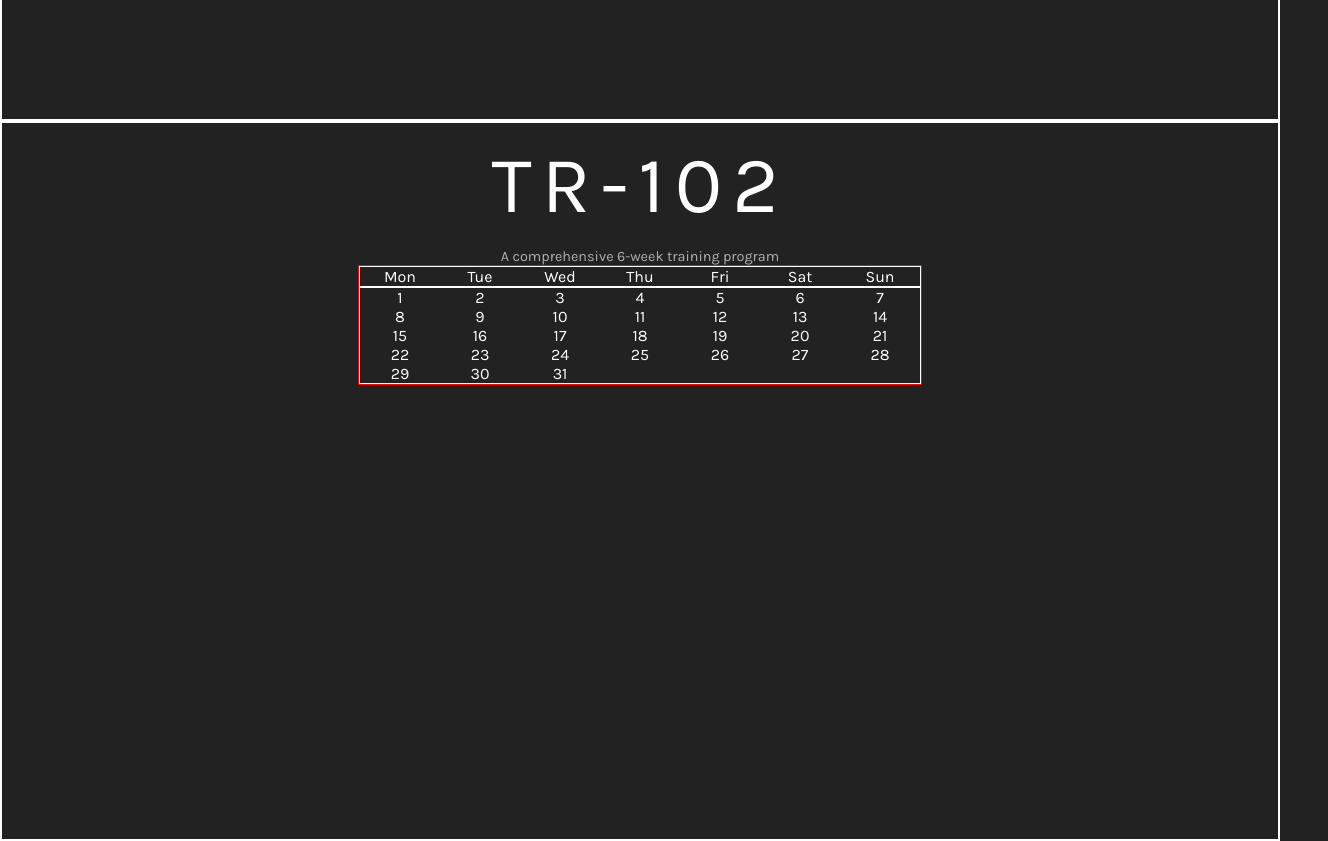
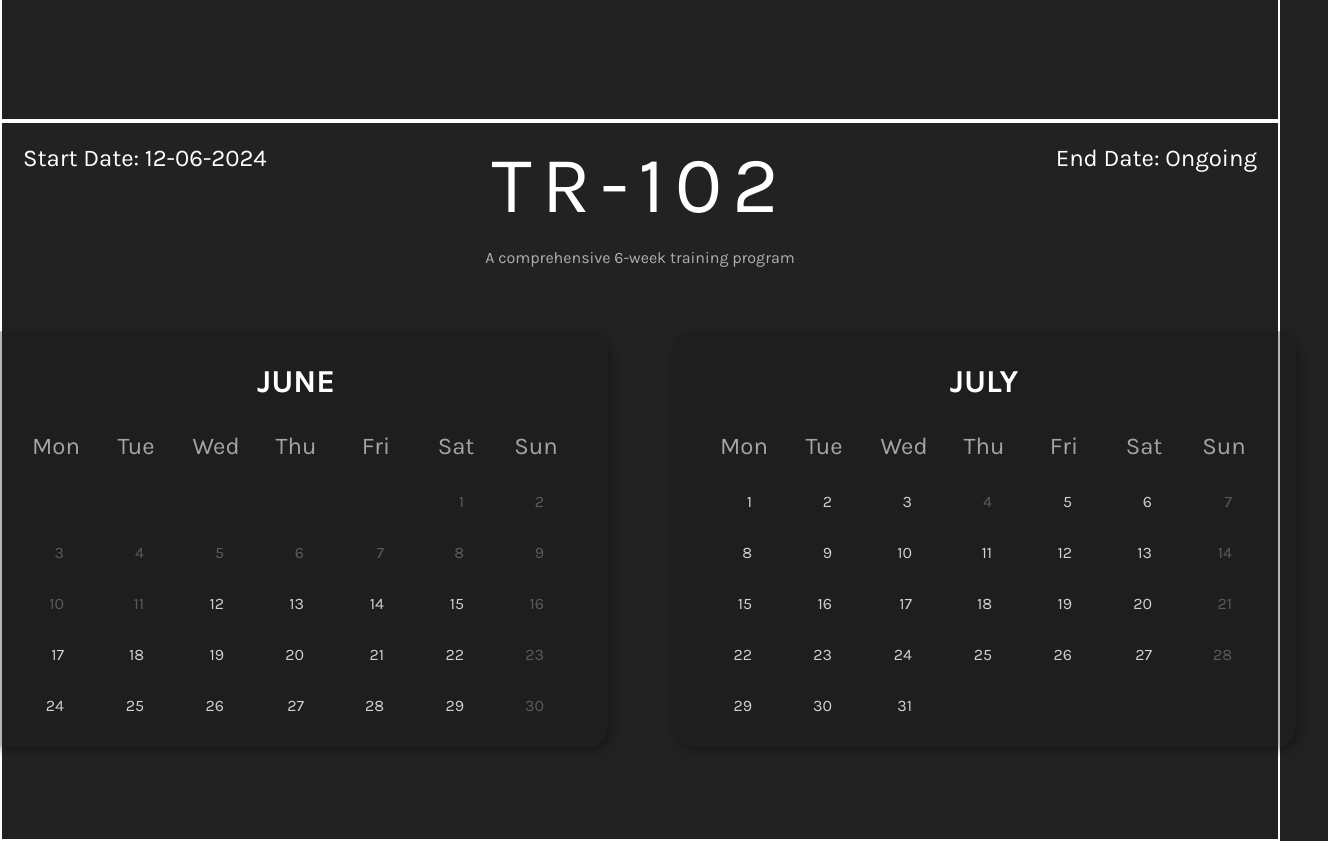
Before and after one commit to Pawandadra/Daily-Diary, a plain HTML site: page index.html in a window 1280 px wide. Shown: the part 700-1541 px from the top of the page, 1328 px wide, since content can reach past the window. Drawn offline with Linux system fonts and the light colour scheme.

Commit message:
cutomized calender added with linked files to dates

```diff
--- a/index.html
+++ b/index.html
@@ -1,15 +1,18 @@
 <!DOCTYPE html>
 <html lang="en">
+
 <head>
     <meta charset="UTF-8">
     <meta name="viewport" content="width=device-width, initial-scale=1.0">
     <link rel="preconnect" href="https://fonts.googleapis.com">
     <link rel="preconnect" href="https://fonts.gstatic.com" crossorigin>
-    <link href="https://fonts.googleapis.com/css2?family=Karla:ital,wght@0,200..800;1,200..800&display=swap" rel="stylesheet">
+    <link href="https://fonts.googleapis.com/css2?family=Karla:ital,wght@0,200..800;1,200..800&display=swap"
+        rel="stylesheet">
     <link rel="stylesheet" href="./source code/style.css">
     <link rel="icon" type="image/png" sizes="32x32" href="./assets/images/logo.png">
     <title>Pawan | Daily Diary</title>
 </head>
+
 <body>
     <header>
         <nav>
@@ -23,15 +26,21 @@
 
     <div id="home">
         <img src="./assets/images/logo.png" alt="logo" id="logoImg">
-        <p id="homeText">This page is used to maintain the Daily Diary of my <b>6-week industrial training</b> at <b>RYAZ Technologies</b> in Ludhiana. During this training, I am focusing on web development, primarily working with <b>HTML</b>, <b>CSS</b>, and <b>JavaScript</b>. This diary will document my daily activities, learning experiences, and projects, providing a comprehensive record of my training journey. Feel free to explore and contact me for any queries.</p>
+        <p id="homeText">This page is used to maintain the Daily Diary of my <b>6-week industrial training</b> at
+            <b>RYAZ Technologies</b> in Ludhiana. During this training, I am focusing on web development, primarily
+            working with <b>HTML</b>, <b>CSS</b>, and <b>JavaScript</b>. This diary will document my daily activities,
+            learning experiences, and projects, providing a comprehensive record of my training journey. Feel free to
+            explore and contact me for any queries.</p>
     </div>
 
     <div id="tr102">
+        <div id="trainingStart">Start Date: 12-06-2024</div>
+        <div id="trainingEnd">End Date: Ongoing</div>
         <div class="heading">TR-102</div>
         <div class="subheading">A comprehensive 6-week training program</div>
         <div id="calender">
-            <script src="https://cdn.commoninja.com/sdk/latest/commonninja.js" defer></script>
-            <div class="commonninja_component pid-41a35c58-dde2-40ab-8a3d-2a56c1f756c6"></div>
+            <div id="june">
+                <h1>JUNE</h1>
                 <div id="days">
                     <div class="day">Mon</div>
                     <div class="day">Tue</div>
@@ -42,39 +51,90 @@
                     <div class="day">Sun</div>
                 </div>
                 <div id="dates">
-                <div class="dateBox">1</div>
-                <div class="dateBox">2</div>
-                <div class="dateBox">3</div>
-                <div class="dateBox">4</div>
-                <div class="dateBox">5</div>
-                <div class="dateBox">6</div>
-                <div class="dateBox">7</div>
-                <div class="dateBox">8</div>
-                <div class="dateBox">9</div>
-                <div class="dateBox">10</div>
-                <div class="dateBox">11</div>
-                <div class="dateBox">12</div>
-                <div class="dateBox">13</div>
-                <div class="dateBox">14</div>
-                <div class="dateBox">15</div>
-                <div class="dateBox">16</div>
-                <div class="dateBox">17</div>
-                <div class="dateBox">18</div>
-                <div class="dateBox">19</div>
-                <div class="dateBox">20</div>
-                <div class="dateBox">21</div>
-                <div class="dateBox">22</div>
-                <div class="dateBox">23</div>
-                <div class="dateBox">24</div>
-                <div class="dateBox">25</div>
-                <div class="dateBox">26</div>
-                <div class="dateBox">27</div>
-                <div class="dateBox">28</div>
-                <div class="dateBox">29</div>
-                <div class="dateBox">30</div>
-                <div class="dateBox">31</div>
+                    <div class="emptyDates"></div>
+                    <div class="emptyDates"></div>
+                    <div class="emptyDates"></div>
+                    <div class="emptyDates"></div>
+                    <div class="emptyDates"></div>
+                    <div class="emptyDates">1</div>
+                    <div class="emptyDates">2</div>
+                    <div class="emptyDates">3</div>
+                    <div class="emptyDates">4</div>
+                    <div class="emptyDates">5</div>
+                    <div class="emptyDates">6</div>
+                    <div class="emptyDates">7</div>
+                    <div class="emptyDates">8</div>
+                    <div class="emptyDates">9</div>
+                    <div class="emptyDates">10</div>
+                    <div class="emptyDates">11</div>
+                    <a href="./assets/daily-diary-files/01-07-2024.pdf" class="dateBox">12</a>
+                    <a href="./assets/daily-diary-files/01-07-2024.pdf" class="dateBox">13</a>
+                    <a href="./assets/daily-diary-files/01-07-2024.pdf" class="dateBox">14</a>
+                    <a href="./assets/daily-diary-files/01-07-2024.pdf" class="dateBox">15</a>
+                    <div class="emptyDates" title = "holiday">16</div>
+                    <a href="./assets/daily-diary-files/01-07-2024.pdf" class="dateBox">17</a>
+                    <a href="./assets/daily-diary-files/01-07-2024.pdf" class="dateBox">18</a>
+                    <a href="./assets/daily-diary-files/01-07-2024.pdf" class="dateBox">19</a>
+                    <a href="./assets/daily-diary-files/01-07-2024.pdf" class="dateBox">20</a>
+                    <a href="./assets/daily-diary-files/01-07-2024.pdf" class="dateBox">21</a>
+                    <a href="./assets/daily-diary-files/01-07-2024.pdf" class="dateBox">22</a>
+                    <div class="emptyDates" title = "holiday">23</div>
+                    <a href="./assets/daily-diary-files/01-07-2024.pdf" class="dateBox">24</a>
+                    <a href="./assets/daily-diary-files/01-07-2024.pdf" class="dateBox">25</a>
+                    <a href="./assets/daily-diary-files/01-07-2024.pdf" class="dateBox">26</a>
+                    <a href="./assets/daily-diary-files/01-07-2024.pdf" class="dateBox">27</a>
+                    <a href="./assets/daily-diary-files/01-07-2024.pdf" class="dateBox">28</a>
+                    <a href="./assets/daily-diary-files/01-07-2024.pdf" class="dateBox">29</a>
+                    <div class="emptyDates" title = "holiday">30</div>
+                </div>
+            </div>
+            <div id="july">
+                <h1>JULY</h1>
+                <div id="days">
+                    <div class="day">Mon</div>
+                    <div class="day">Tue</div>
+                    <div class="day">Wed</div>
+                    <div class="day">Thu</div>
+                    <div class="day">Fri</div>
+                    <div class="day">Sat</div>
+                    <div class="day">Sun</div>
+                </div>
+                <div id="dates">
+                    <a href="./assets/daily-diary-files/01-07-2024.pdf" class="dateBox">1</a>
+                    <a href="./assets/daily-diary-files/01-07-2024.pdf" class="dateBox">2</a>
+                    <a href="./assets/daily-diary-files/01-07-2024.pdf" class="dateBox">3</a>
+                    <div class="emptyDates" title="On leave">4</div>
+                    <a href="./assets/daily-diary-files/01-07-2024.pdf" class="dateBox">5</a>
+                    <a href="./assets/daily-diary-files/01-07-2024.pdf" class="dateBox">6</a>
+                    <div class="emptyDates" title="holiday">7</div>
+                    <a href="./assets/daily-diary-files/01-07-2024.pdf" class="dateBox">8</a>
+                    <a href="./assets/daily-diary-files/01-07-2024.pdf" class="dateBox">9</a>
+                    <a href="./assets/daily-diary-files/01-07-2024.pdf" class="dateBox">10</a>
+                    <a href="./assets/daily-diary-files/01-07-2024.pdf" class="dateBox">11</a>
+                    <a href="./assets/daily-diary-files/01-07-2024.pdf" class="dateBox">12</a>
+                    <a href="./assets/daily-diary-files/01-07-2024.pdf" class="dateBox">13</a>
+                    <div class="emptyDates" title="holiday">14</div>
+                    <a href="./assets/daily-diary-files/01-07-2024.pdf" class="dateBox">15</a>
+                    <a href="./assets/daily-diary-files/01-07-2024.pdf" class="dateBox">16</a>
+                    <a href="./assets/daily-diary-files/01-07-2024.pdf" class="dateBox">17</a>
+                    <a href="./assets/daily-diary-files/01-07-2024.pdf" class="dateBox">18</a>
+                    <a href="./assets/daily-diary-files/01-07-2024.pdf" class="dateBox">19</a>
+                    <a href="./assets/daily-diary-files/01-07-2024.pdf" class="dateBox">20</a>
+                    <div class="emptyDates" title="holiday">21</div>
+                    <a href="./assets/daily-diary-files/01-07-2024.pdf" class="dateBox">22</a>
+                    <a href="./assets/daily-diary-files/01-07-2024.pdf" class="dateBox">23</a>
+                    <a href="./assets/daily-diary-files/01-07-2024.pdf" class="dateBox">24</a>
+                    <a href="./assets/daily-diary-files/01-07-2024.pdf" class="dateBox">25</a>
+                    <a href="./assets/daily-diary-files/01-07-2024.pdf" class="dateBox">26</a>
+                    <a href="./assets/daily-diary-files/01-07-2024.pdf" class="dateBox">27</a>
+                    <div class="emptyDates" title="holiday">28</div>
+                    <a href="./assets/daily-diary-files/01-07-2024.pdf" class="dateBox">29</a>
+                    <a href="./assets/daily-diary-files/01-07-2024.pdf" class="dateBox">30</a>
+                    <a href="./assets/daily-diary-files/01-07-2024.pdf" class="dateBox">31</a>
+                </div>
             </div>
         </div>
     </div>
 </body>
+
 </html>
--- a/source code/style.css
+++ b/source code/style.css
@@ -5,6 +5,7 @@
     padding: 0;
     font-family: "Karla", sans-serif;
     font-optical-sizing: auto;
+    user-select: none;
 }
 
 html {
@@ -14,6 +15,13 @@ html {
 body{
     background: #191919f5;
     /* height: 200vh; */
+}
+
+/* Universal Classes */
+.emptyDates{
+    padding: 1rem;
+    color: rgba(104, 103, 103, 0.849);
+    cursor: pointer;
 }
 
 header{
@@ -96,6 +104,24 @@ nav img{
     border: 2px solid;
     height: 45rem;
     text-align: center;
+    position: relative;
+}
+
+#trainingStart{
+    position: absolute;
+    font-size: 1.5rem;
+    padding: 1rem;
+    top: 5px;
+    left: 5px;
+    color: white;
+}
+
+#trainingEnd{
+    position: absolute;
+    font-size: 1.5rem;
+    padding: 1rem;
+    top: 5px;
+    right: 5px;
 }
 .heading{
     font-size: 5rem;
@@ -104,26 +130,56 @@ nav img{
 }
 
 .subheading{
-    font-size: 0.9rem;
+    font-size: 1rem;
     color: rgb(177, 174, 174);
 }
 
 /* Calender Formatting */
 #calender{
     display: flex;
+    margin: 2rem;
+}
+
+#june,
+#july{
+    padding: 1rem;
+    margin: 2rem;
+    display: flex;
     flex-direction: column;
     width: fit-content;
-    border: 1px solid red;
+    background-color: #19191950;
+    box-shadow: 4px 4px 10px rgba(0, 0, 0, 0.3);
+    border-radius: 20px;
+}
+#june h1,
+#july h1{
+    margin: 1rem;
 }
 #days{
     display: grid;
-    border: 1px solid ;
+    font-size: 1.5rem;
+    margin: 1rem;
+    /* border: 1px solid ; */
     height: fit-content;
     grid-template-columns: repeat(7, 5rem);
 }
+.day{
+    color: rgb(165, 163, 163);
+}
 #dates{
     display: grid;
-    border: 1px solid ;
+    /* border: 1px solid ; */
+    text-align: right;
     grid-template-columns: repeat(7, 5rem);
     height: fit-content;
 }
+
+.dateBox{
+    padding: 1rem;
+    text-decoration: none;
+    color: rgba(255, 255, 255, 0.801);
+}
+.dateBox:hover{
+    text-decoration: underline;
+    color: white;
+}
```
Lines whose indentation alone changed are shown as unchanged.
